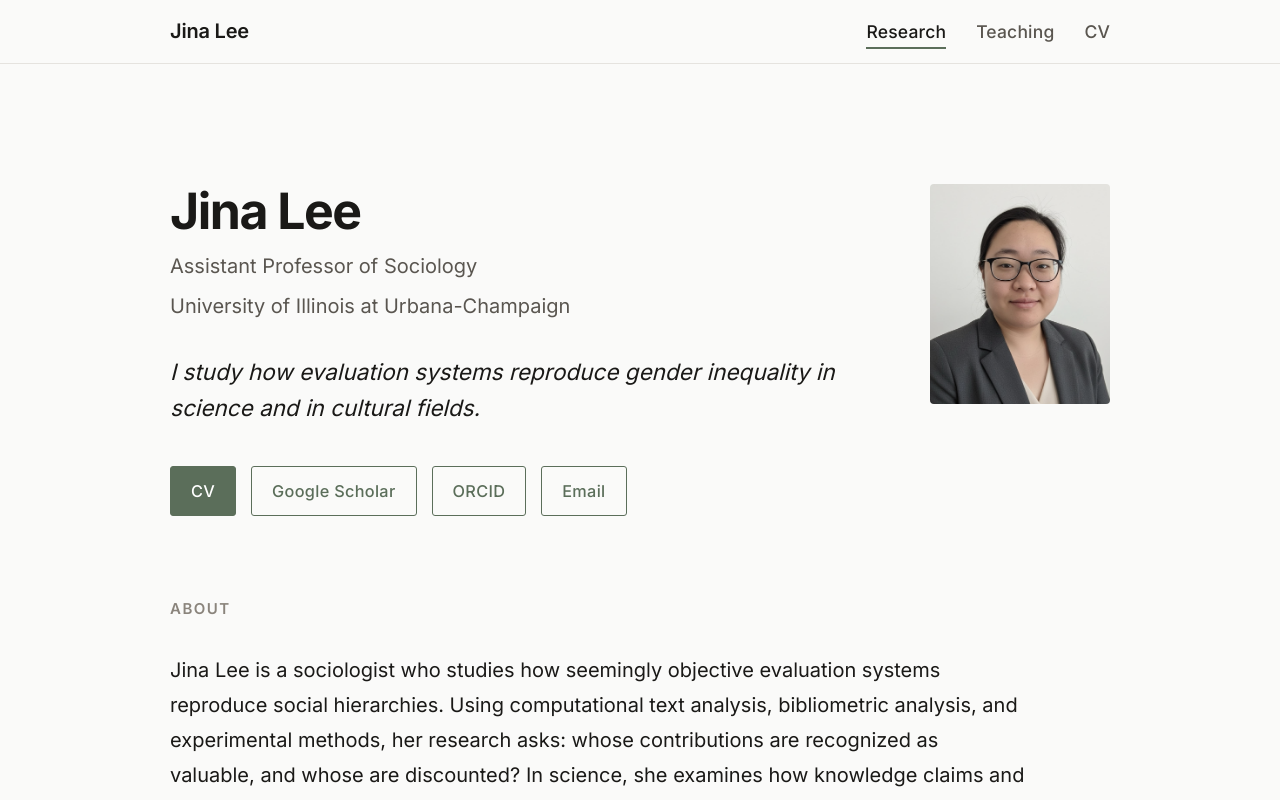
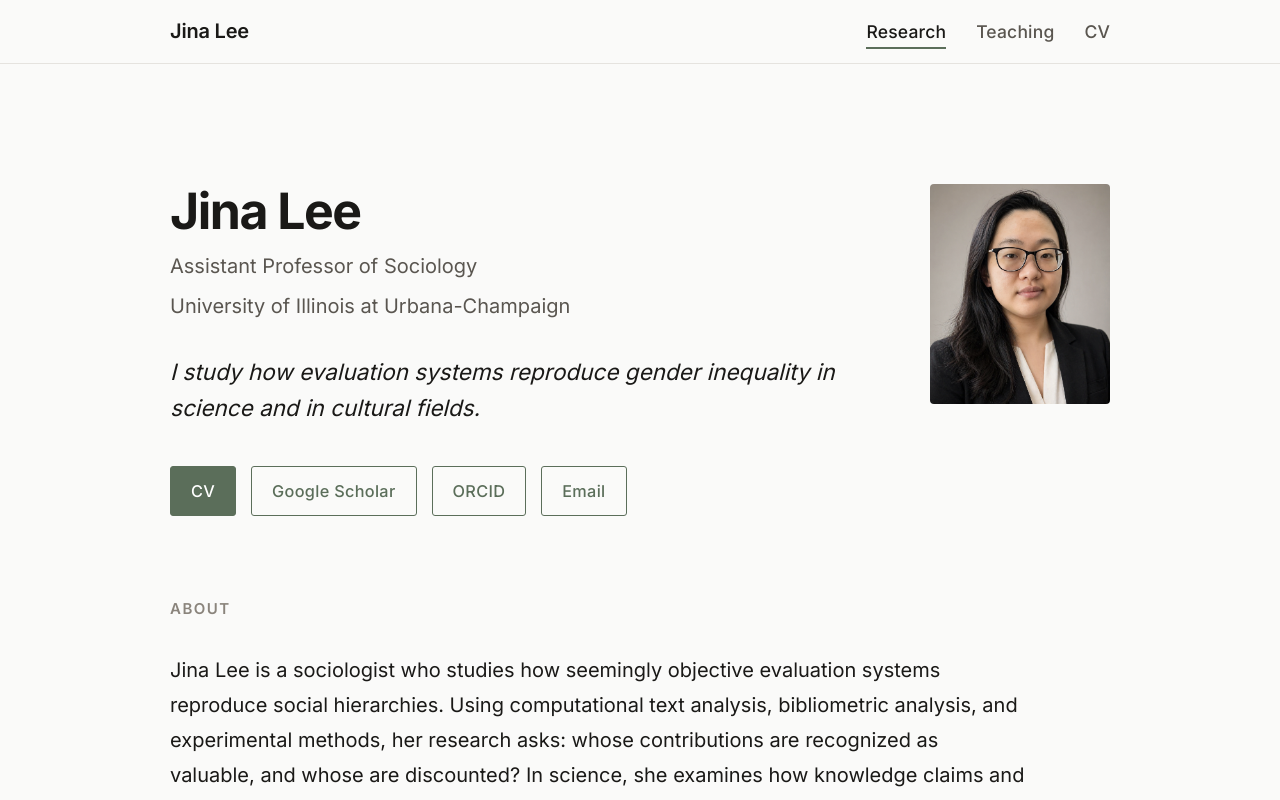
Before and after one commit to JinaLee-soc/jinalee-soc, a Next.js app: page / in a window 1280 px wide. Shown: the top 800 px of the page. Built offline with nearby package versions, Linux system fonts and the light colour scheme.

Commit message:
Update homepage headshot

```diff
--- a/src/pages/index.tsx
+++ b/src/pages/index.tsx
@@ -50,7 +50,7 @@ export default function Home() {
                 </div>
               </div>
               <img
-                src={`${basePath}/headshot.jpg`}
+                src={`${basePath}/headshot.png`}
                 alt={bio.headshotAlt}
                 className="hero__headshot"
                 width={180}
```
Also changed, not shown: public/headshot.jpg (deleted), public/headshot.png (added).
